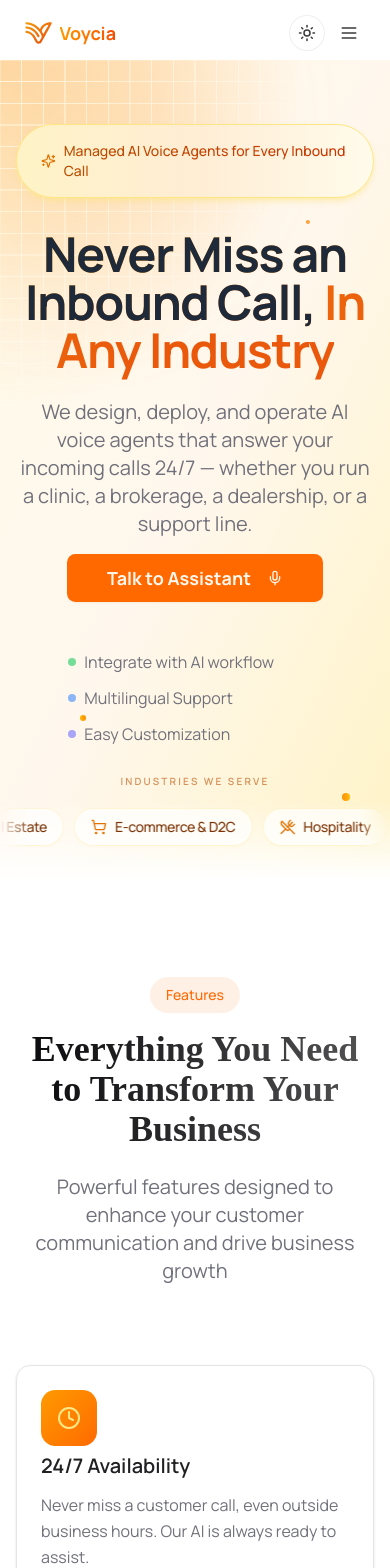
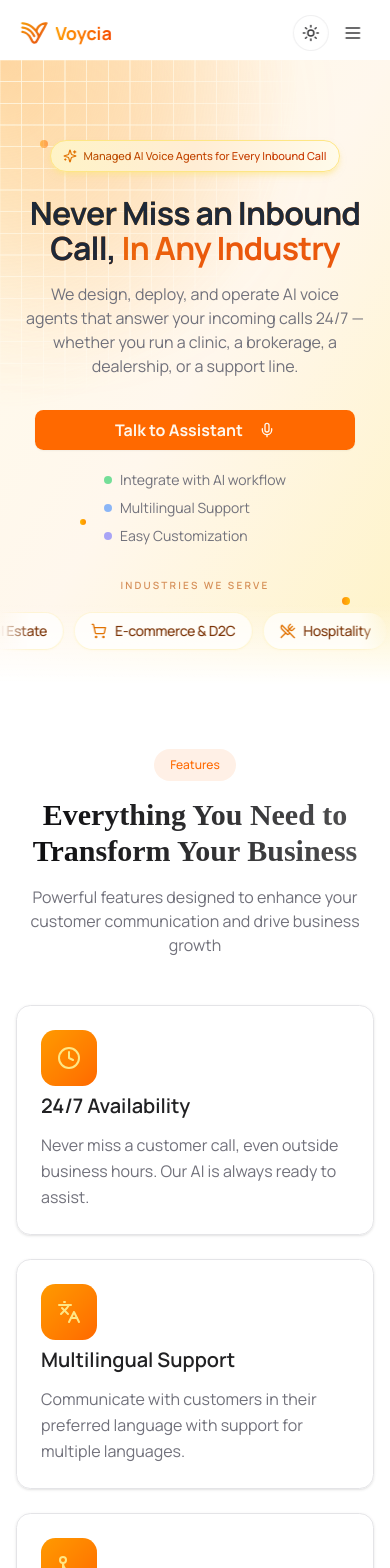
Before and after one commit to smitgol/vooicia-ui, a Next.js app: page / in a window 390 px wide. Shown: the top 1568 px of the page. Built offline with nearby package versions, Linux system fonts and the light colour scheme.

Commit message:
refactor: update layout and styling across multiple components for improved responsiveness and visual consistency

```diff
--- a/src/app/layout.tsx
+++ b/src/app/layout.tsx
@@ -46,7 +46,7 @@ export default function RootLayout({
       style={{ scrollBehavior: 'smooth' }}
       suppressHydrationWarning
     >
-      <body className={`font-sans min-h-screen bg-background antialiased text-foreground overflow-x-hidden`}>
+      <body className={`font-sans min-h-screen bg-background antialiased text-foreground overflow-x-hidden w-full max-w-[100vw]`}>
         <ThemeProvider
           attribute="class"
           defaultTheme="light"
--- a/src/app/privacy-policy/page.tsx
+++ b/src/app/privacy-policy/page.tsx
@@ -5,8 +5,8 @@ export const metadata = {
 
 export default function PrivacyPolicyPage() {
   return (
-    <main className="container mx-auto max-w-4xl px-4 py-24 space-y-6">
-      <h1 className="text-4xl font-bold mb-6">Privacy Policy</h1>
+    <main className="container mx-auto max-w-4xl px-4 py-16 sm:py-24 space-y-6">
+      <h1 className="text-3xl sm:text-4xl font-bold mb-6">Privacy Policy</h1>
       <p className="text-muted-foreground">
         Effective date: 1 July 2025
       </p>
--- a/src/app/terms/page.tsx
+++ b/src/app/terms/page.tsx
@@ -5,8 +5,8 @@ export const metadata = {
 
 export default function TermsPage() {
   return (
-    <main className="container mx-auto max-w-4xl px-4 py-24 space-y-6">
-      <h1 className="text-4xl font-bold mb-6">Terms of Service</h1>
+    <main className="container mx-auto max-w-4xl px-4 py-16 sm:py-24 space-y-6">
+      <h1 className="text-3xl sm:text-4xl font-bold mb-6">Terms of Service</h1>
 
       <section className="space-y-4">
         <h2 className="text-2xl font-semibold">1. Acceptance of Terms</h2>
--- a/src/components/navigation.tsx
+++ b/src/components/navigation.tsx
@@ -39,13 +39,13 @@ export function Navigation() {
 
   return (
     <header
-      className={`fixed w-4/5 md:w-1/2 left-1/2 -translate-x-1/2 z-50 transition-all duration-300 ${
+      className={`fixed left-1/2 -translate-x-1/2 z-50 transition-all duration-300 ${
         isScrolled
-          ? "top-4 w-1/2 bg-background/40 dark:bg-background/30 backdrop-blur-md shadow-sm dark:shadow-black/40 rounded-4xl border border-border/40"
-          : "top-2 w-full md:w-4/5 bg-background/80 dark:bg-background/70 backdrop-blur-sm border border-transparent"
+          ? "top-3 sm:top-4 w-[94%] sm:w-[88%] md:w-1/2 bg-background/40 dark:bg-background/30 backdrop-blur-md shadow-sm dark:shadow-black/40 rounded-3xl md:rounded-4xl border border-border/40"
+          : "top-2 w-[96%] md:w-4/5 bg-background/80 dark:bg-background/70 backdrop-blur-sm border border-transparent"
       }`}
     >
-      <div className="container mx-auto py-1.5 px-6 flex flex-col justify-center gap-1 sm:gap-2">
+      <div className="container mx-auto py-1.5 px-3 sm:px-4 md:px-6 flex flex-col justify-center gap-1 sm:gap-2">
         <div className={`flex items-center justify-between w-full`}>
           {/* Logo */}
           <div className="flex justify-between w-full md:w-auto items-center">
--- a/src/components/sections/features.tsx
+++ b/src/components/sections/features.tsx
@@ -39,19 +39,19 @@ const features = [
 
 export default function Features() {
   return (
-    <section className="py-24 bg-white dark:bg-background">
+    <section className="py-16 md:py-24 bg-white dark:bg-background">
       <div className="container px-4 mx-auto max-w-7xl">
-        <div className="max-w-3xl mx-auto text-center mb-20">
-          <span className="inline-block px-4 py-2 text-sm font-medium bg-primary/10 text-primary rounded-full mb-4">Features</span>
-          <h2 className="text-4xl md:text-5xl font-bold mb-6 bg-clip-text text-transparent bg-gradient-to-r from-foreground to-foreground/70 font-[Gambit]">
+        <div className="max-w-3xl mx-auto text-center mb-12 md:mb-20">
+          <span className="inline-block px-4 py-2 text-xs sm:text-sm font-medium bg-primary/10 text-primary rounded-full mb-4">Features</span>
+          <h2 className="text-3xl sm:text-4xl md:text-5xl font-bold mb-4 sm:mb-6 bg-clip-text text-transparent bg-gradient-to-r from-foreground to-foreground/70 font-[Gambit]">
             Everything You Need to Transform Your Business
           </h2>
-          <p className="text-xl text-muted-foreground">
+          <p className="text-base sm:text-lg md:text-xl text-muted-foreground">
             Powerful features designed to enhance your customer communication and drive business growth
           </p>
         </div>
 
-        <div className="grid md:grid-cols-2 lg:grid-cols-3 gap-8">
+        <div className="grid md:grid-cols-2 lg:grid-cols-3 gap-6 md:gap-8">
           {features.map((feature, index) => (
             <motion.div
               key={index}
--- a/src/components/sections/hero.tsx
+++ b/src/components/sections/hero.tsx
@@ -249,7 +249,7 @@ export default function Hero() {
 
 
   return (
-    <section id="hero" ref={containerRef} className="relative overflow-hidden min-h-[calc(100vh-3.75rem)] flex flex-col w-full bg-gradient-to-br from-amber-50 via-orange-50 to-amber-100 dark:from-background dark:via-background dark:to-background scroll-mt-20" onMouseMove={handleMouseMove}>
+    <section id="hero" ref={containerRef} className="relative overflow-hidden md:min-h-[calc(100vh-3.75rem)] flex flex-col w-full bg-gradient-to-br from-amber-50 via-orange-50 to-amber-100 dark:from-background dark:via-background dark:to-background scroll-mt-20" onMouseMove={handleMouseMove}>
       <div
         className="pointer-events-none absolute w-80 h-80 rounded-full bg-gradient-to-br from-amber-300 to-orange-300 dark:from-amber-500/40 dark:to-orange-500/40 opacity-20 dark:opacity-30 blur-3xl transition-transform duration-100"
         style={{
@@ -269,25 +269,25 @@ export default function Hero() {
         <div className="absolute bottom-20 right-10 w-2 h-2 bg-gradient-to-r from-orange-400 to-amber-400 rounded-full animate-pulse delay-1000 hover:scale-150 hover:animate-pulse transition-all duration-300 cursor-pointer" />
       </div>
 
-      <div className="container relative z-10 px-4 mx-auto flex-1 w-full flex flex-col items-center justify-center pt-16 md:pt-28">
-        <div className="inline-flex items-center px-6 py-4 bg-gradient-to-r from-amber-100 via-orange-100 to-amber-50 dark:from-amber-500/15 dark:via-orange-500/15 dark:to-amber-500/10 rounded-full border border-amber-200 dark:border-amber-500/30 mb-8 shadow-md shadow-amber-200/50 dark:shadow-amber-500/10 hover:shadow-amber-300/70 dark:hover:shadow-amber-500/30 hover:scale-105 hover:border-amber-300 dark:hover:border-amber-500/50 hover:from-amber-200 hover:via-orange-200 hover:to-amber-100 dark:hover:from-amber-500/25 dark:hover:via-orange-500/25 dark:hover:to-amber-500/20 transition-all duration-300 cursor-pointer group/badge">
-            <Sparkles className="w-4 h-4 mr-2 text-amber-600 dark:text-amber-400 group-hover/badge:animate-spin group-hover/badge:text-amber-700 dark:group-hover/badge:text-amber-300 transition-all duration-300" />
-            <span className="text-sm font-medium bg-gradient-to-r from-amber-700 to-orange-700 dark:from-amber-300 dark:to-orange-300 bg-clip-text text-transparent group-hover/badge:from-amber-800 group-hover/badge:to-orange-800 dark:group-hover/badge:from-amber-200 dark:group-hover/badge:to-orange-200">Managed AI Voice Agents for Every Inbound Call</span>
+      <div className="container relative z-10 px-4 mx-auto flex-1 w-full flex flex-col items-center justify-start md:justify-center pt-20 md:pt-28">
+        <div className="inline-flex items-center max-w-[92vw] px-3 py-2 sm:px-6 sm:py-4 bg-gradient-to-r from-amber-100 via-orange-100 to-amber-50 dark:from-amber-500/15 dark:via-orange-500/15 dark:to-amber-500/10 rounded-full border border-amber-200 dark:border-amber-500/30 mb-6 sm:mb-8 shadow-md shadow-amber-200/50 dark:shadow-amber-500/10 hover:shadow-amber-300/70 dark:hover:shadow-amber-500/30 hover:scale-105 hover:border-amber-300 dark:hover:border-amber-500/50 hover:from-amber-200 hover:via-orange-200 hover:to-amber-100 dark:hover:from-amber-500/25 dark:hover:via-orange-500/25 dark:hover:to-amber-500/20 transition-all duration-300 cursor-pointer group/badge">
+            <Sparkles className="w-3.5 h-3.5 sm:w-4 sm:h-4 mr-1.5 sm:mr-2 shrink-0 text-amber-600 dark:text-amber-400 group-hover/badge:animate-spin group-hover/badge:text-amber-700 dark:group-hover/badge:text-amber-300 transition-all duration-300" />
+            <span className="text-[11px] sm:text-sm font-medium leading-tight text-center bg-gradient-to-r from-amber-700 to-orange-700 dark:from-amber-300 dark:to-orange-300 bg-clip-text text-transparent group-hover/badge:from-amber-800 group-hover/badge:to-orange-800 dark:group-hover/badge:from-amber-200 dark:group-hover/badge:to-orange-200">Managed AI Voice Agents for Every Inbound Call</span>
         </div>
         <div className="max-w-4xl mx-auto text-center">
-          <h1 className="text-5xl md:text-6xl font-bold tracking-tight mb-6">
+          <h1 className="text-[2rem] leading-[1.1] sm:text-4xl md:text-5xl lg:text-6xl font-bold tracking-tight mb-4 sm:mb-6">
             <span className="bg-clip-text bg-[linear-gradient(93deg,#F59E0B_0%,#EA580C_80%)] text-transparent"><span className="text-gray-800 dark:text-foreground">Never Miss an Inbound Call, </span><span className="">In Any Industry</span></span>
           </h1>
 
-          <p className="text-xl text-muted-foreground max-w-2xl mx-auto mb-4">
+          <p className="text-base sm:text-lg md:text-xl text-muted-foreground max-w-2xl mx-auto mb-8 sm:mb-4 px-2">
           We design, deploy, and operate AI voice agents that answer your incoming calls 24/7 — whether you run a clinic, a brokerage, a dealership, or a support line.
           </p>
 
-          <div className="flex flex-col sm:flex-row gap-4 justify-center items-center">
+          <div className="flex flex-col sm:flex-row gap-4 justify-center items-center mt-4 sm:mt-0">
             <AnimatedButton
               ref={buttonRef}
               size="lg"
-              className="font-bold cursor-pointer text-lg px-8 py-6 transition-all duration-600 hover:shadow-amber-500/40 relative overflow-hidden w-64 group"
+              className="font-bold cursor-pointer text-base sm:text-lg px-6 sm:px-8 py-5 sm:py-6 transition-all duration-600 hover:shadow-amber-500/40 relative overflow-hidden w-full max-w-xs sm:w-64 group"
               onClick={(e) => {
                 handleRipple(e);
                 if (isRecording) {
@@ -393,26 +393,26 @@ export default function Hero() {
             </AnimatedButton>
           </div>
 
-        </div>
-      </div>
-
-      <div className="relative z-10 w-full pb-8 md:pb-10">
-      <div className="mt-12 flex flex-col md:flex-row justify-center gap-3 md:gap-6 text-muted-foreground w-[65%] mx-auto">
+          <div className="mt-5 md:mt-10 flex flex-col md:flex-row justify-center items-start md:items-center gap-2 md:gap-6 text-sm md:text-base text-muted-foreground w-fit md:w-auto mx-auto">
             <div className="flex items-center gap-2">
-              <div className="w-2 h-2 rounded-full bg-green-500 animate-pulse" />
+              <div className="w-2 h-2 rounded-full bg-green-500 animate-pulse shrink-0" />
               <span>Integrate with AI workflow</span>
             </div>
             <div className="flex items-center gap-2">
-              <div className="w-2 h-2 rounded-full bg-blue-500 animate-pulse" />
+              <div className="w-2 h-2 rounded-full bg-blue-500 animate-pulse shrink-0" />
               <span>Multilingual Support</span>
             </div>
             <div className="flex items-center gap-2">
-              <div className="w-2 h-2 rounded-full bg-indigo-500 animate-pulse" />
+              <div className="w-2 h-2 rounded-full bg-indigo-500 animate-pulse shrink-0" />
               <span>Easy Customization</span>
             </div>
           </div>
 
-        <div className="mt-7 md:mt-9 flex flex-col items-center w-full">
+        </div>
+      </div>
+
+      <div className="relative z-10 w-full pb-8 md:pb-10 mt-8 md:mt-0">
+        <div className="md:mt-9 flex flex-col items-center w-full">
           <span className="text-[10px] uppercase tracking-[0.22em] text-amber-700/60 dark:text-amber-300/70 mb-4 font-semibold">
             Industries we serve
           </span>
--- a/src/components/sections/how-it-works.tsx
+++ b/src/components/sections/how-it-works.tsx
@@ -60,7 +60,7 @@ const HowItWorks = () => {
   }, []);
 
   return (
-    <section ref={ref} className="py-16 mx-auto max-w-5xl md:max-w-7xl">
+    <section ref={ref} className="py-12 md:py-16 mx-auto max-w-5xl md:max-w-7xl">
       <div className="container mx-auto px-4 text-start">
         <motion.span
           initial={{ opacity: 0, y: -20 }}
@@ -76,12 +76,12 @@ const HowItWorks = () => {
           transition={{ duration: 0.6, delay: 0.4 }}
           className='md:w-2/3 w-full'
         >
-          <h2 className='font-bold md:text-5xl text-4xl my-0 md:my-5 font-[Gambit]'>A consultative approach</h2>
+          <h2 className='font-bold text-3xl sm:text-4xl md:text-5xl my-0 md:my-5 font-[Gambit]'>A consultative approach</h2>
           <p className='text-muted-foreground text-sm md:text-lg mt-4 md:mt-12 leading-6'>
           {"Based on your business needs, we’ll help you tailor an AI voice agent that maximizes value capture from your existing operations and development pipeline. We’ll then work on your behalf to expedite timelines, optimize outcomes, and manage customer support."}
           </p>
         </motion.div>
-        <div className="grid grid-cols-1 md:grid-cols-4 mt-8 md:mt-16 divide-x divide-y md:divide-y-0 border rounded-xl overflow-hidden">
+        <div className="grid grid-cols-1 md:grid-cols-4 mt-8 md:mt-16 md:divide-x divide-y md:divide-y-0 border rounded-xl overflow-hidden">
           {stepsData.map((step, index) => (
             <div
               key={index}
--- a/src/components/theme-toggle.tsx
+++ b/src/components/theme-toggle.tsx
@@ -41,16 +41,14 @@ export function ThemeToggle({ className }: ThemeToggleProps) {
     >
       <Sun
         className={cn(
-          "h-4.5 w-4.5 transition-all duration-300",
+          "h-[18px] w-[18px] transition-all duration-300 absolute",
           isDark ? "scale-0 -rotate-90 opacity-0" : "scale-100 rotate-0 opacity-100",
-          "absolute",
         )}
       />
       <Moon
         className={cn(
-          "h-4.5 w-4.5 transition-all duration-300",
+          "h-[18px] w-[18px] transition-all duration-300 absolute",
           isDark ? "scale-100 rotate-0 opacity-100" : "scale-0 rotate-90 opacity-0",
-          "absolute",
         )}
       />
       <span className="sr-only">Toggle theme</span>
```
Also changed, not shown: src/app/about/page.tsx (+5 -5 lines), src/components/sections/case-studies-preview.tsx (+4 -4 lines), src/components/sections/contact.tsx (+6 -6 lines), src/components/sections/pricing.tsx (+6 -6 lines).
